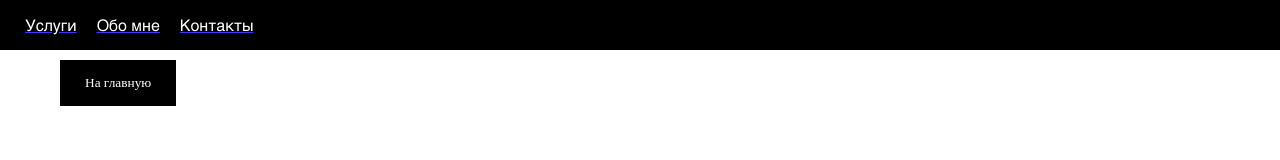
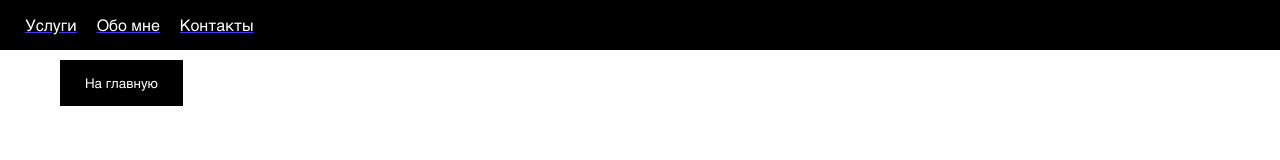
Before and after one commit to alvvaysxxx/alvvaysxxx, a React (Create React App) app: page /about in a window 1280 px wide. Shown: the top 160 px of the page. Built offline with nearby package versions, Linux system fonts and the light colour scheme.

Commit message:
Update App.css

```diff
--- a/src/App.css
+++ b/src/App.css
@@ -134,7 +134,7 @@ a {
    padding-left: 25px;
    padding-right: 25px;
    margin-left: 60px;
-   font-family: Furore;
+   font-family: 'Helvetica';
 }
 
 .card {
```
